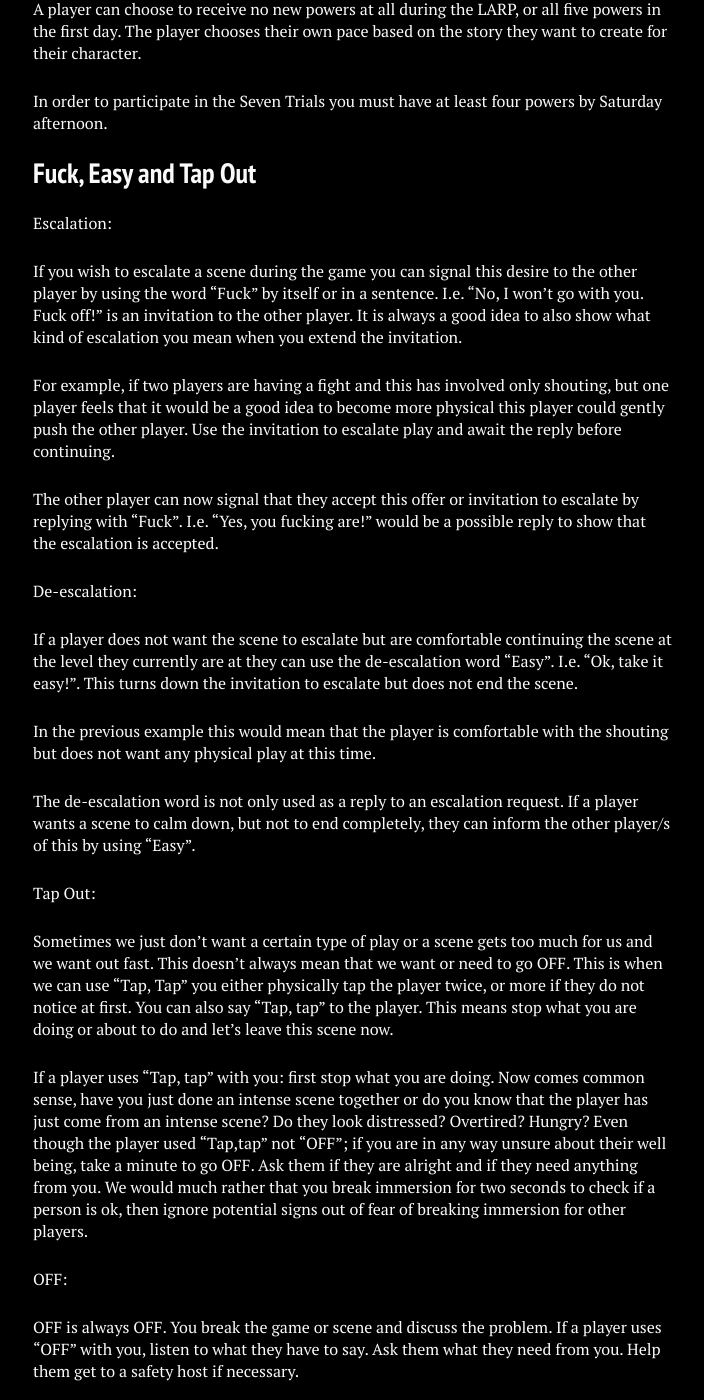
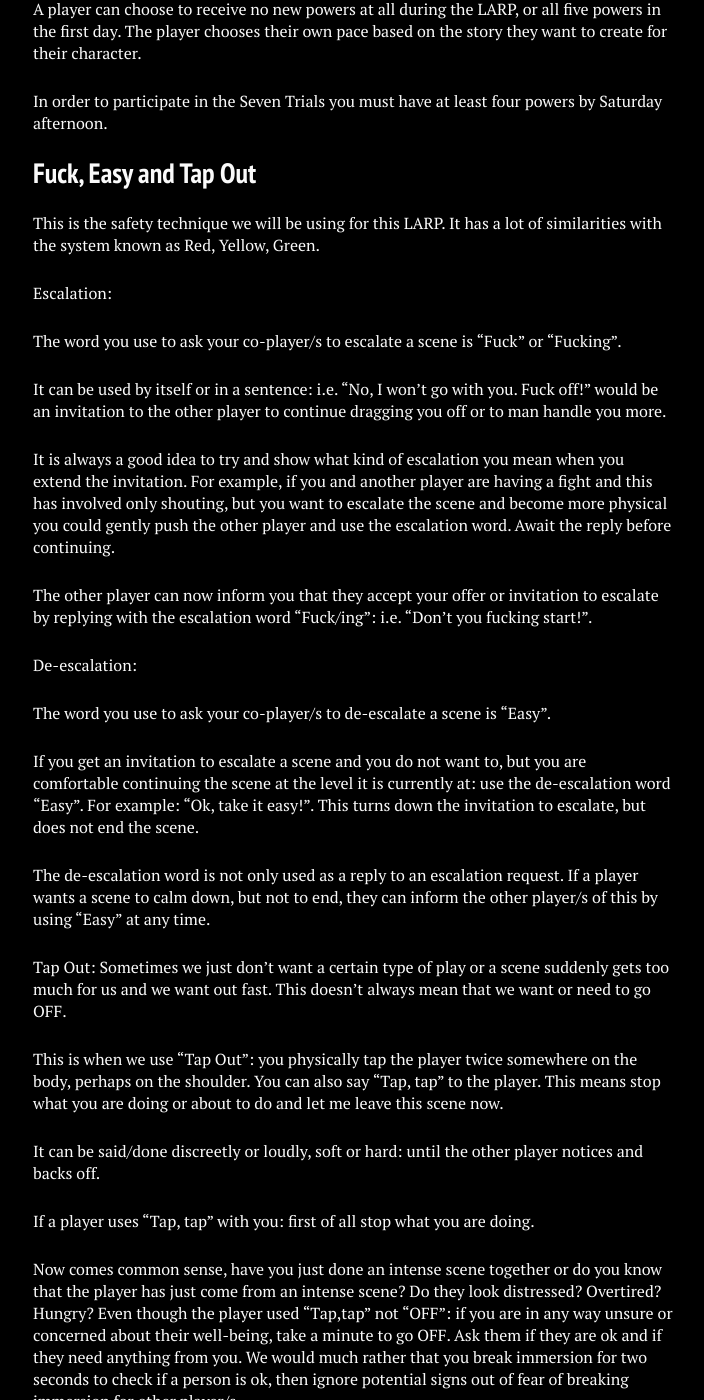
Before and after one commit to stanislavb/en.coven.nu, a Jekyll site: the page built from game-mechanics/index.md, in a window 1280 px wide and 1400 px high, scrolled down 2105 px. Shown: the whole window, without its empty margins (287-991 px from the left). Built offline with Jekyll 4.4.1, drawn with Linux system fonts in a browser that asks for light colours; nearby versions of some CDN libraries; some of the changed text lies outside the part shown.

Commit message:
Update index.md

```diff
--- a/game-mechanics/index.md
+++ b/game-mechanics/index.md
@@ -59,28 +59,42 @@ In order to participate in the Seven Trials you must have at least four powers b
 
 ## Fuck, Easy and Tap Out
 
+This is the safety technique we will be using for this LARP. It has a lot of similarities with the system known as Red, Yellow, Green.
+
 Escalation:
 
-If you wish to escalate a scene during the game you can signal this desire to the other player by using the word “Fuck” by itself or in a sentence. I.e. “No, I won’t go with you. Fuck off!” is an invitation to the other player. It is always a good idea to also show what kind of escalation you mean when you extend the invitation.
+The word you use to ask your co-player/s to escalate a scene is “Fuck” or “Fucking”.
 
-For example, if two players are having a fight and this has involved only shouting, but one player feels that it would be a good idea to become more physical this player could gently push the other player. Use the invitation to escalate play and await the reply before continuing.
+It can be used by itself or in a sentence: i.e. “No, I won’t go with you. Fuck off!” would be an invitation to the other player to continue dragging you off or to man handle you more.
 
-The other player can now signal that they accept this offer or invitation to escalate by replying with “Fuck”. I.e. “Yes, you fucking are!” would be a possible reply to show that the escalation is accepted.
+It is always a good idea to try and show what kind of escalation you mean when you extend the invitation. For example, if you and another player are having a fight and this has involved only shouting, but you want to escalate the scene and become more physical you could gently push the other player and use the escalation word. Await the reply before continuing.
+
+
+The other player can now inform you that they accept your offer or invitation to escalate by replying with the escalation word “Fuck/ing”: i.e. “Don’t you fucking start!”.
 
 De-escalation:
 
-If a player does not want the scene to escalate but are comfortable continuing the scene at the level they currently are at they can use the de-escalation word “Easy”. I.e. “Ok, take it easy!”. This turns down the invitation to escalate but does not end the scene.
+The word you use to ask your co-player/s to de-escalate a scene is “Easy”.
 
-In the previous example this would mean that the player is comfortable with the shouting but does not want any physical play at this time.
+If you get an invitation to escalate a scene and you do not want to, but you are comfortable continuing the scene at the level it is currently at: use the de-escalation word “Easy”. For example: “Ok, take it easy!”. This turns down the invitation to escalate, but does not end the scene.
 
-The de-escalation word is not only used as a reply to an escalation request. If a player wants a scene to calm down, but not to end completely, they can inform the other player/s of this by using “Easy”.
+The de-escalation word is not only used as a reply to an escalation request. If a player wants a scene to calm down, but not to end, they can inform the other player/s of this by using “Easy” at any time.
 
 Tap Out:
+Sometimes we just don’t want a certain type of play or a scene suddenly gets too much for us and we want out fast. This doesn’t always mean that we want or need to go OFF.
 
-Sometimes we just don’t want a certain type of play or a scene gets too much for us and we want out fast. This doesn’t always mean that we want or need to go OFF. This is when we can use “Tap, Tap” you either physically tap the player twice, or more if they do not notice at first. You can also say “Tap, tap” to the player. This means stop what you are doing or about to do and let’s leave this scene now.
+This is when we use “Tap Out”: you physically tap the player twice somewhere on the body, perhaps on the shoulder. You can also say “Tap, tap” to the player. This means stop what you are doing or about to do and let me leave this scene now.
 
-If a player uses “Tap, tap” with you: first stop what you are doing. Now comes common sense, have you just done an intense scene together or do you know that the player has just come from an intense scene? Do they look distressed? Overtired? Hungry? Even though the player used “Tap,tap” not “OFF”; if you are in any way unsure about their well being, take a minute to go OFF. Ask them if they are alright and if they need anything from you. We would much rather that you break immersion for two seconds to check if a person is ok, then ignore potential signs out of fear of breaking immersion for other players.
+It can be said/done discreetly or loudly, soft or hard: until the other player notices and backs off.
+
+If a player uses “Tap, tap” with you: first of all stop what you are doing.
+
+Now comes common sense, have you just done an intense scene together or do you know that the player has just come from an intense scene? Do they look distressed? Overtired? Hungry? Even though the player used “Tap,tap” not “OFF”: if you are in any way unsure or concerned about their well-being, take a minute to go OFF. Ask them if they are ok and if they need anything from you. We would much rather that you break immersion for two seconds to check if a person is ok, then ignore potential signs out of fear of breaking immersion for other player/s.
+
+We will always support your choice to go OFF. If the situation feels unclear or you are uncomfortable in any way find the safety host and we’ll sort it out together.
 
 OFF:
 
-OFF is always OFF. You break the game or scene and discuss the problem. If a player uses “OFF” with you, listen to what they have to say. Ask them what they need from you. Help them get to a safety host if necessary.
+“OFF” is always “OFF”: you break the game or scene immediately. If a player uses “OFF” with you, listen to what they have to say. Ask them what they need from you. Help them get to a safety host if necessary.
+
+We will always support a players choice to break immersion for the well-being of themselves or others. If you feel that this goes against your LARP vision/wishes/immersion needs then this is not the LARP for you.
```
